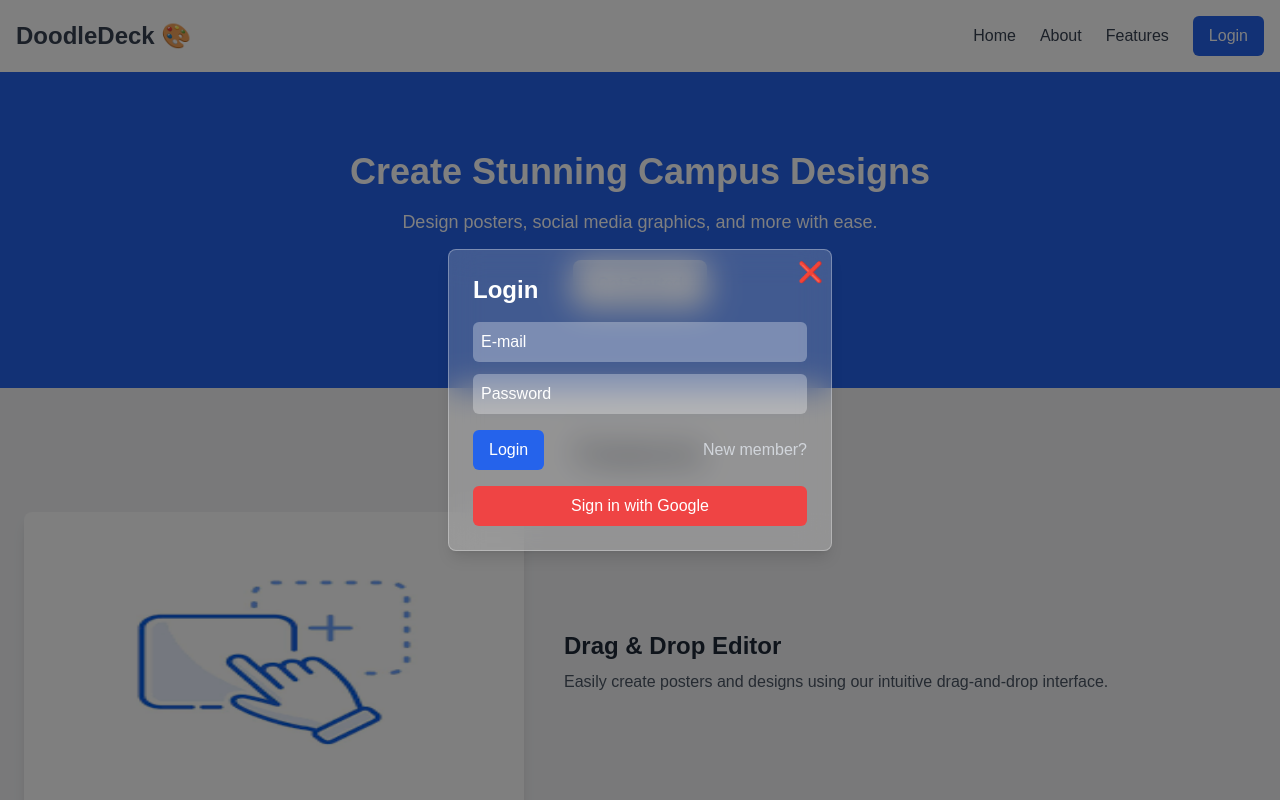
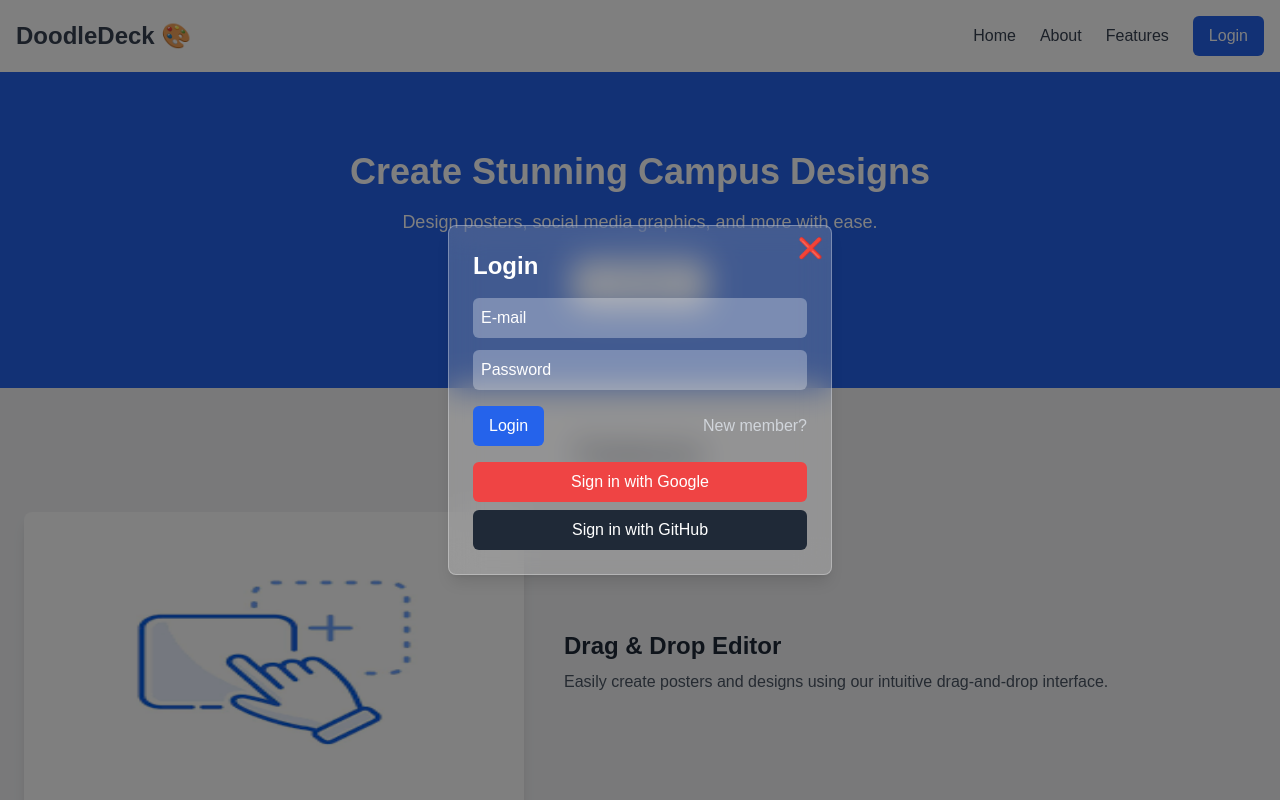
Before and after one commit to cicada3298/DoodleDeck, a Next.js app: page / in a window 1280 px wide. Both pictures are taken after a click on the button "Login". Shown: the top 800 px of the page. Built offline with nearby package versions, Linux system fonts and the light colour scheme; no server answers.

Commit message:
added github login

```diff
--- a/src/components/LoginModal.js
+++ b/src/components/LoginModal.js
@@ -3,6 +3,7 @@ import { useState } from "react";
 import { logIn } from "@/lib/authService";
 import { motion } from "framer-motion";
 import { googleSignIn } from "@/lib/authService";
+import { githubSignIn } from "@/lib/authService";
 
 const LoginModal = ({ closeModal, switchToSignup }) => {
   const [email, setEmail] = useState("");
@@ -89,6 +90,19 @@ const LoginModal = ({ closeModal, switchToSignup }) => {
       >
         Sign in with Google
       </button>
+      <button
+        onClick={async () => {
+          try {
+            await githubSignIn();
+            closeModal();
+          } catch (error) {
+            setErrorMessage("GitHub login failed")
+          }
+        }}
+        className="bg-gray-800 text-white p-2 rounded-md w-full mt-2"
+      >
+        Sign in with GitHub
+      </button>
       </motion.div>
     </div>
   );
--- a/src/lib/authService.js
+++ b/src/lib/authService.js
@@ -2,6 +2,7 @@ import { auth } from "./firebaseConfig";
 import {
   GoogleAuthProvider,
   createUserWithEmailAndPassword,
+  GithubAuthProvider,
   signInWithEmailAndPassword,
   signOut,
   signInWithPopup
@@ -15,6 +16,17 @@ export const googleSignIn = async () => {
     return result.user; // Returns user object
   } catch (error) {
     throw new Error("Google login failed");
+  }
+};
+
+export const githubSignIn = async () => {
+  const provider = new GithubAuthProvider();
+  try {
+    const result = await signInWithPopup(auth, provider);
+    return result.user;
+  } catch (error) {
+    console.error("GitHub login error:", error.message);
+    throw error;
   }
 };
 
```
